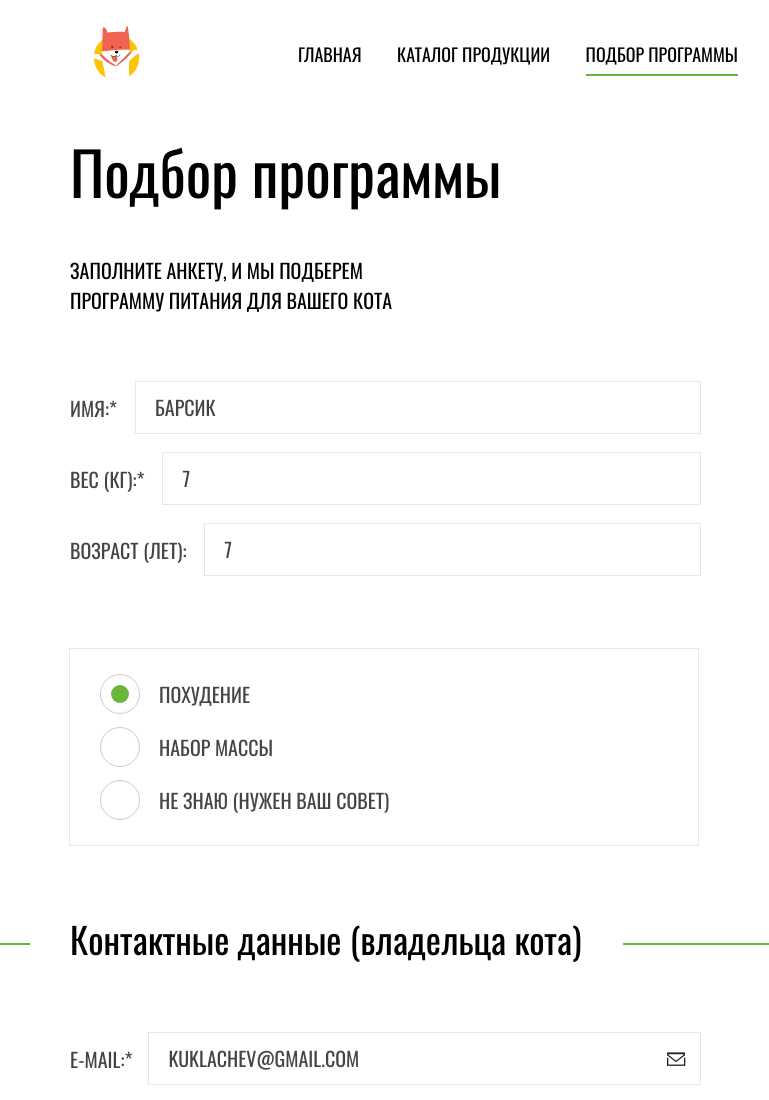
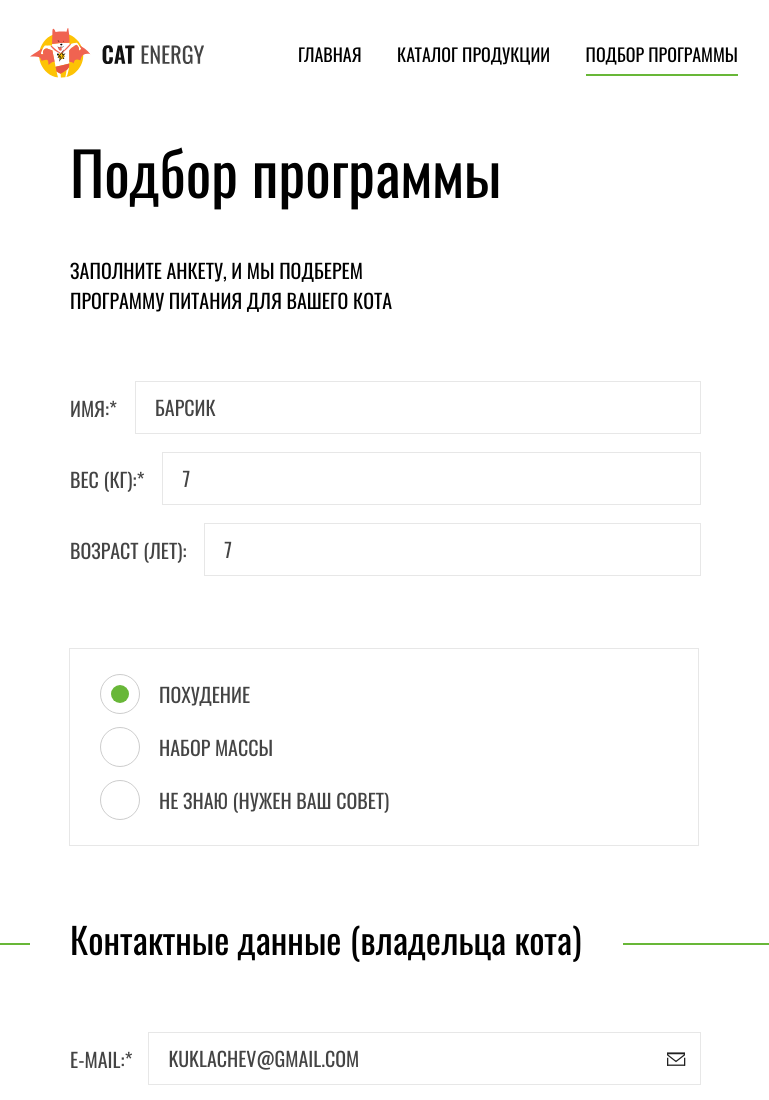
Before and after one commit to victoria-nsl/1669265-cat-energy-22, a website: page source/form.html in a window 1280 px wide. Shown: the top 1100 px of the page, without its empty margins (256-1025 px from the left). Drawn offline with nearby package versions, Linux system fonts and the light colour scheme; files that its build step writes are made by us from their sources.

Commit message:
Адаптивная графика для страницы формы

```diff
--- a/source/form.html
+++ b/source/form.html
@@ -4,6 +4,10 @@
     <meta charset="utf-8">
     <meta name="viewport" content="width=device-width, initial-scale=1">
     <title>Страница формы HTML Academy: Кэт энерджи</title>
+    <link rel="icon" href="favicon.ico" />
+    <link rel="icon" href="img/favicon/favicon.svg" type="image/svg+xml" />
+    <link rel="apple-touch-icon" href="img/favicon/180.png" />
+    <link rel="manifest" href="manifest.webmanifest" />
     <link href="css/style.css" rel="stylesheet">
   </head>
 
@@ -13,7 +17,11 @@
       <div class="page-header__wrapper">
         <div class="page-header__logo-block">
           <a class="page-header__logo-link-image" href="index.html" aria-label="Перейти на главную страницу">
-            <img src="img/logo-mobile.svg" width="34" height="38" alt="Логотип-картинка магазина «Кэт энерджи»">
+            <picture>
+              <source media="(min-width: 1440px)" srcset="img/logo-desktop.svg">
+              <source media="(min-width: 768px)" srcset="img/logo-tablet.svg">
+              <img src="img/logo-mobile.svg" alt="Логотип-картинка магазина «Кэт энерджи»">
+            </picture>
           </a>
           <a class="page-header__logo-link-text" href="index.html" aria-label="Перейти на главную страницу">
             <img src="img/logo-text.svg" width="101" height="18" alt="Логотип-текст магазина «Кэт энерджи»">
```
